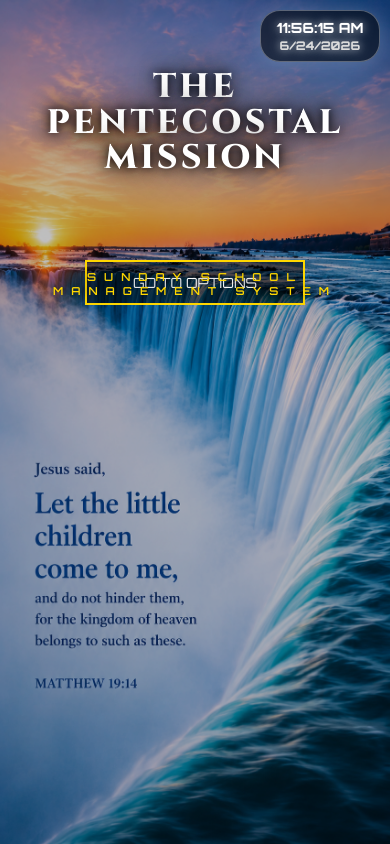
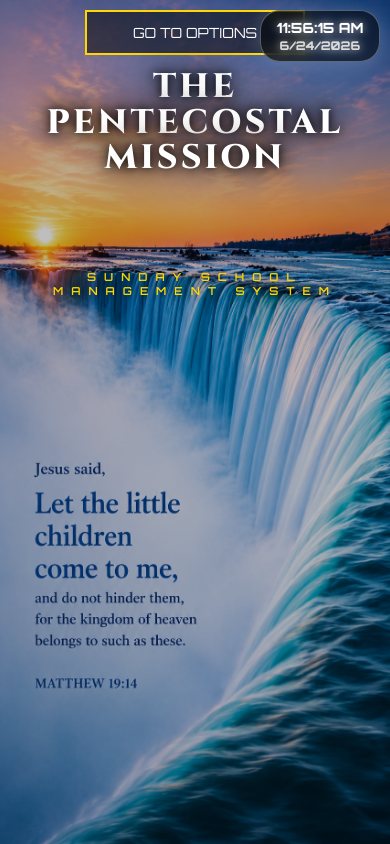
Before and after one commit to prabhu003007/sunday-school-management-system, a Flask app: page /index in a window 390 px wide. Run offline with Flask 3, Linux system fonts and the light colour scheme.

```diff
--- a/templates/index.html
+++ b/templates/index.html
@@ -162,7 +162,6 @@ body{
         background-repeat:no-repeat;
     }
 
-}
 .clock{
     top:10px;
     right:10px;
@@ -177,7 +176,7 @@ body{
     margin-top:0;
 
     position:absolute;
-    top:260px;   /* adjust if needed */
+    top:10px;   /* adjust if needed */
 
     left:50%;
     transform:translateX(-50%);
```
